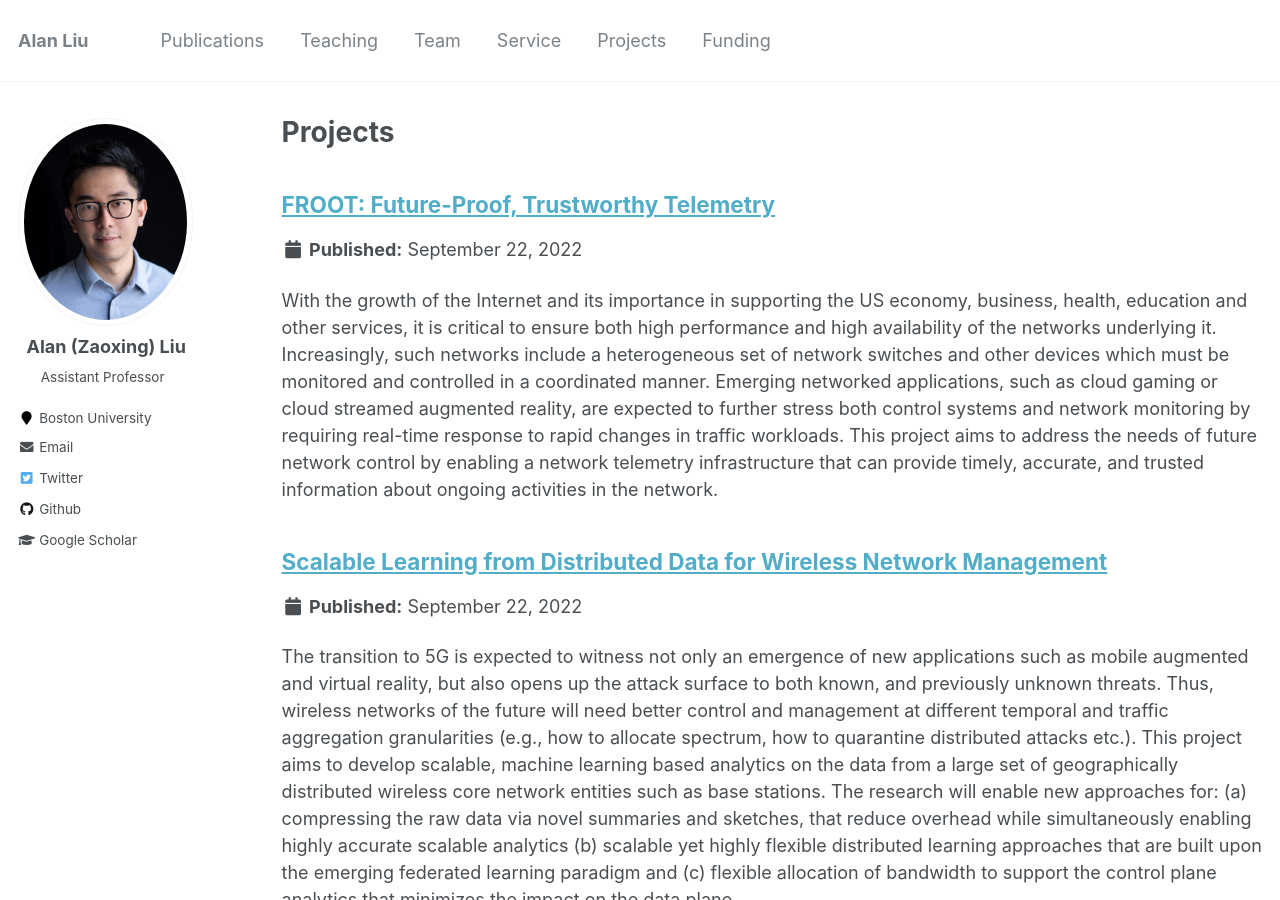
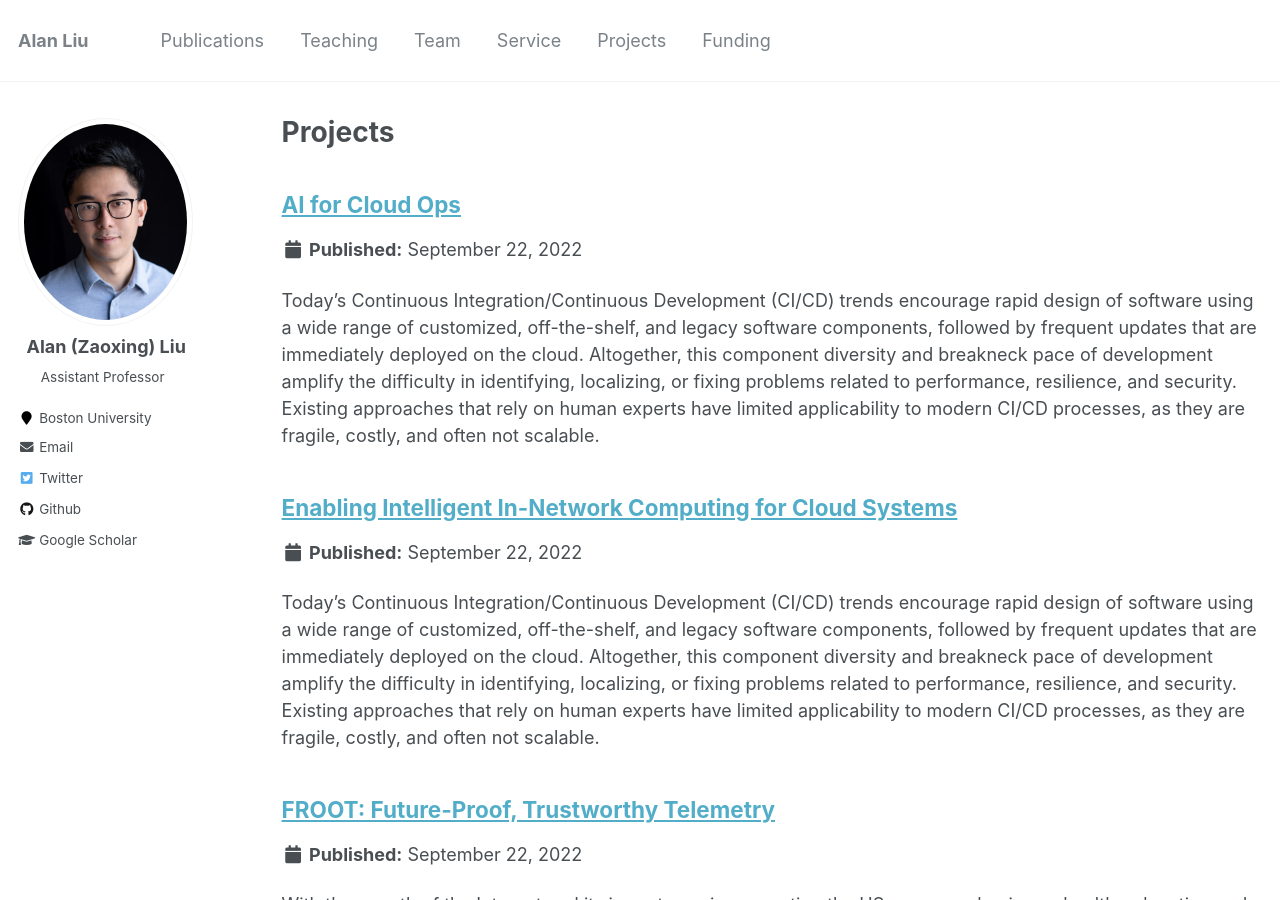
Before and after one commit to zaoxing/zaoxing.github.io, a Jekyll site: the page built from _pages/projects.md, in a window 1280 px wide and 900 px high. Built offline with Jekyll 4.4.1, drawn with Linux system fonts in a browser that asks for light colours; comment, search, counter and statistics services are not loaded.

Commit message:
update projects

```diff
--- /dev/null
+++ b/_projects/ai4cloudops.md
@@ -0,0 +1,12 @@
+---
+title: "AI for Cloud Ops"
+collection: projects
+permalink: /projects/ai4cloudops
+---
+
+Today’s Continuous Integration/Continuous Development (CI/CD) trends encourage rapid design of software using a wide range of customized, off-the-shelf, and legacy software components, followed by frequent updates that are immediately deployed on the cloud. Altogether, this component diversity and breakneck pace of development amplify the difficulty in identifying, localizing, or fixing problems related to performance, resilience, and security. Existing approaches that rely on human experts have limited applicability to modern CI/CD processes, as they are fragile, costly, and often not scalable.
+
+This project aims to address this gap in effective cloud management and operations with a concerted, systematic approach to building and integrating AI-driven software analytics into production systems. We aim to provide a rich selection of heavily-automated “ops” functionality as well as intuitive, easily-accessible analytics to users, developers, and administrators. In this way, our longer-term aim is to improve performance, resilience, and security in the cloud without incurring high operation costs.
+
+
+**Funding Source**: Red Hat [AI for Cloud Ops](https://research.redhat.com/blog/research_project/ai-for-cloud-ops/), 1/1/2022 to 12/31/2023
--- /dev/null
+++ b/_projects/cloud-network.md
@@ -0,0 +1,12 @@
+---
+title: "Enabling Intelligent In-Network Computing for Cloud Systems"
+collection: projects
+permalink: /projects/cloud-network
+---
+
+Today’s Continuous Integration/Continuous Development (CI/CD) trends encourage rapid design of software using a wide range of customized, off-the-shelf, and legacy software components, followed by frequent updates that are immediately deployed on the cloud. Altogether, this component diversity and breakneck pace of development amplify the difficulty in identifying, localizing, or fixing problems related to performance, resilience, and security. Existing approaches that rely on human experts have limited applicability to modern CI/CD processes, as they are fragile, costly, and often not scalable.
+
+This project aims to address this gap in effective cloud management and operations with a concerted, systematic approach to building and integrating AI-driven software analytics into production systems. We aim to provide a rich selection of heavily-automated “ops” functionality as well as intuitive, easily-accessible analytics to users, developers, and administrators. In this way, our longer-term aim is to improve performance, resilience, and security in the cloud without incurring high operation costs.
+
+
+**Funding Source**: Red Hat [Enabling Intelligent In-Network Computing for Cloud Systems](https://research.redhat.com/blog/research_project/enabling-intelligent-in-network-computing-for-cloud-systems/), 1/1/2022 to 12/31/2022
```
Also changed, not shown: _pages/about.md (+2 -1 lines).
